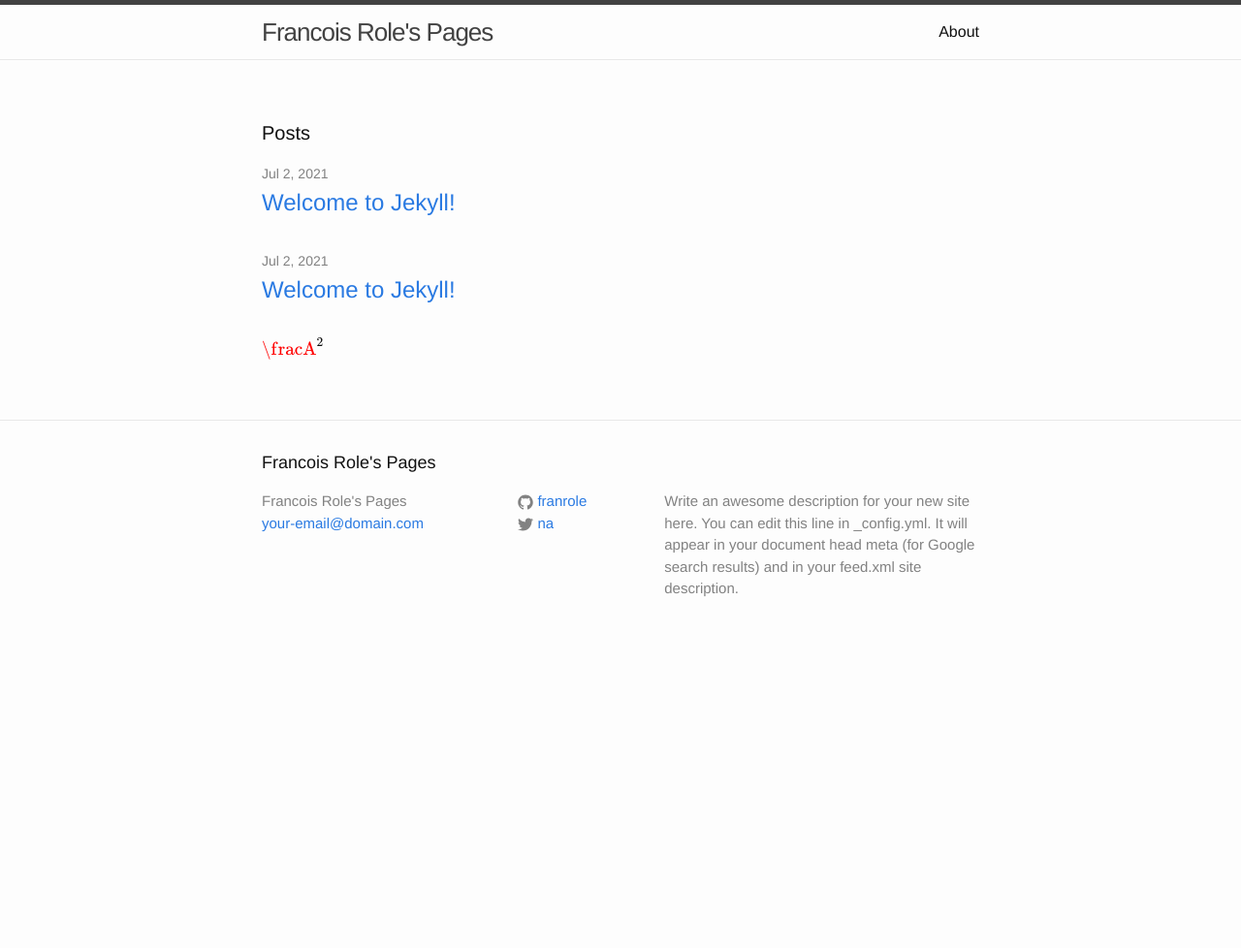
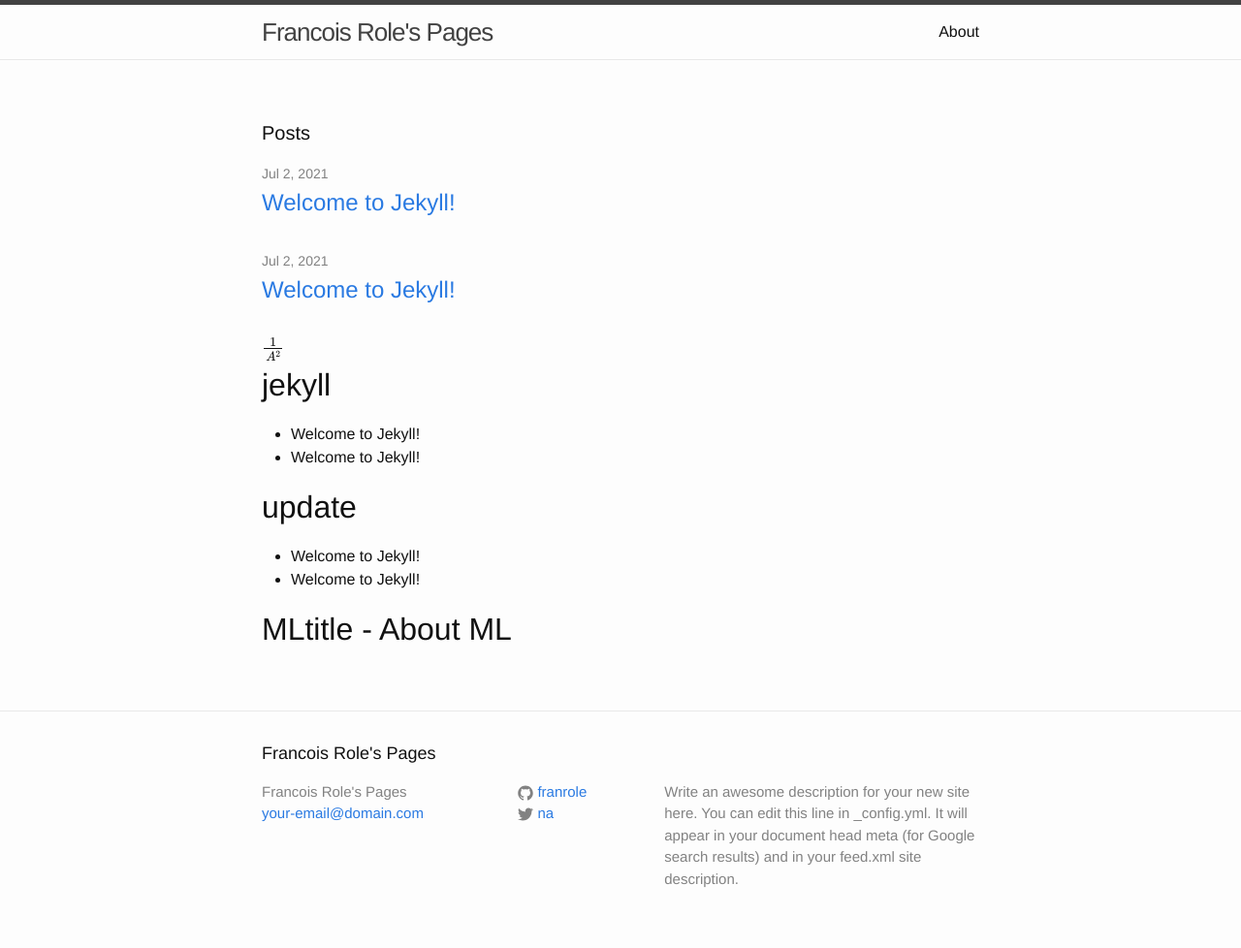
Before and after one commit to franrole/franrole.github.io, a Jekyll site: the page built from index.html, in a window 1280 px wide. Shown: the whole page at 97% size. Built offline with Jekyll 4.4.1, drawn with Linux system fonts in a browser that asks for light colours; formulas are drawn with MathJax 3; before the commit the page ends 900 px from its top, so only the background shows below that.

Commit message:
Handling collections

```diff
--- a/_config.yml
+++ b/_config.yml
@@ -34,16 +34,16 @@ defaults:
       path: ""
       type: "posts"
     values:
-      layout: "default"
+      layout: "post"
       author: "francois.role@u-paris.fr"
 
 
-# Liste des catégories
+# Liste des catégories https://www.valhalla.fr/2017/10/16/jekyll-une-page-par-categorie/
 collections:
   category:
     output: true # générer la page HTML
     permalink: /:collection/:name/index.html
-    # exemple -> /category/informatique/index.html
+    # exemple -> /category/ML/index.html
 
 defaults:
   - scope:
--- a/_layouts/category.html
+++ b/_layouts/category.html
@@ -2,7 +2,7 @@
 <h2>{{ page.description }}</h2>
 
 <ul>
-    {% for post in site.categories[page.category] %}
+    {% for post in site.categories[page.postcategory] %}
     <li>{{ post.title }}</li>
     {% endfor %}
 </ul>
--- a/index.html
+++ b/index.html
@@ -22,6 +22,21 @@ layout: page
 
 {% include head.html %}
 
-$\fracA^2$
+$\frac{1}{A^2}$
+
+{% for category in site.categories %}
+    <h2>{{ category[0] }}</h2>
+    <ul>
+        {% for post in category[1] %}
+        <li>{{post.title}}</li>
+        {% endfor %}
+    </ul>
+{% endfor %}
+
+
+{% for cat in site.category %}
+  <h2>{{ cat.title}} - {{ cat.description}}</h2>
+  <!-- <p>{{ staff_member.content | markdownify }}</p> -->
+{% endfor %}
 
 </div>
```
Also changed, not shown: _category/ML.md (+3 -3 lines).
